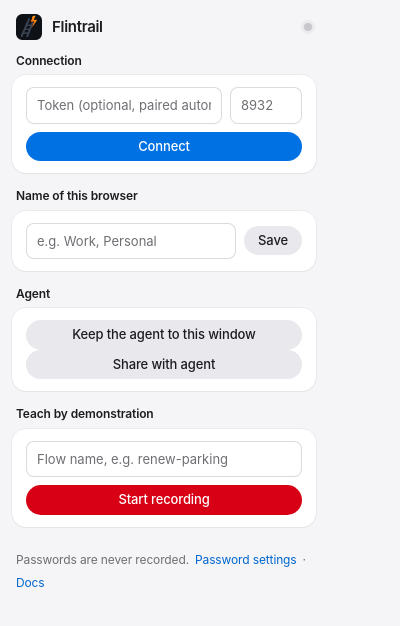
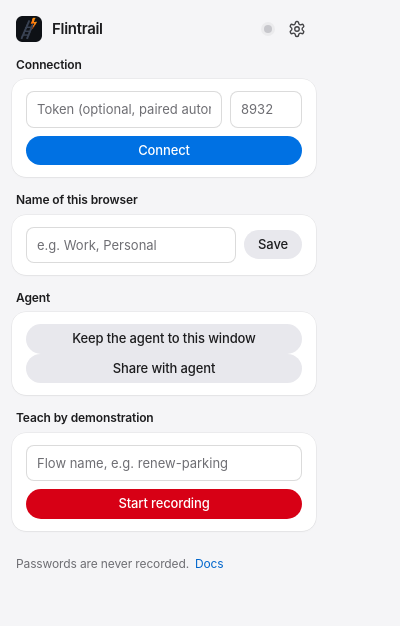
Before and after one commit to Soflutionltd/flintrail, a browser extension: page extension/popup.html in a window 400 px wide. Drawn offline with Linux system fonts and the light colour scheme.

Commit message:
feat(extension): la roue des réglages en haut de la fenêtre de l'extension, à côté du témoin de connexion
Co-Authored-By: Claude Opus 5.5 <noreply@anthropic.com>

```diff
--- a/extension/popup.html
+++ b/extension/popup.html
@@ -20,13 +20,20 @@
   .line button.fit { flex: none; }
   #recinfo { margin-top: 6px; font-size: 12px; font-weight: 500; color: var(--danger); }
   #recinfo:empty { display: none; }
+  .tools { display: flex; align-items: center; gap: 10px; }
+  button.icon { width: 30px; height: 30px; padding: 0; border-radius: 50%; background: transparent; color: var(--ink-soft); }
+  button.icon:hover { background: var(--fill); color: var(--ink); }
+  button.icon svg { width: 18px; height: 18px; }
   footer { display: flex; gap: 6px; flex-wrap: wrap; padding: 6px 16px 14px; font-size: 12px; color: var(--ink-muted); }
 </style>
 </head>
 <body>
   <header>
     <div class="brand"><img src="icons/48.png" alt="" draggable="false"><b>Flintrail</b></div>
-    <div id="dot" title="status" role="img" aria-label="Connection status"></div>
+    <div class="tools">
+      <div id="dot" title="status" role="img" aria-label="Connection status"></div>
+      <button id="settings" type="button" class="icon" title="Settings" aria-label="Settings"><svg viewBox="0 0 24 24" fill="none" stroke="currentColor" stroke-width="1.8" stroke-linecap="round" stroke-linejoin="round" aria-hidden="true"><path d="M12.22 2h-.44a2 2 0 0 0-2 2v.18a2 2 0 0 1-1 1.73l-.43.25a2 2 0 0 1-2 0l-.15-.08a2 2 0 0 0-2.73.73l-.22.38a2 2 0 0 0 .73 2.73l.15.1a2 2 0 0 1 1 1.72v.51a2 2 0 0 1-1 1.74l-.15.09a2 2 0 0 0-.73 2.73l.22.38a2 2 0 0 0 2.73.73l.15-.08a2 2 0 0 1 2 0l.43.25a2 2 0 0 1 1 1.73V20a2 2 0 0 0 2 2h.44a2 2 0 0 0 2-2v-.18a2 2 0 0 1 1-1.73l.43-.25a2 2 0 0 1 2 0l.15.08a2 2 0 0 0 2.73-.73l.22-.39a2 2 0 0 0-.73-2.73l-.15-.08a2 2 0 0 1-1-1.74v-.5a2 2 0 0 1 1-1.74l.15-.09a2 2 0 0 0 .73-2.73l-.22-.38a2 2 0 0 0-2.73-.73l-.15.08a2 2 0 0 1-2 0l-.43-.25a2 2 0 0 1-1-1.73V4a2 2 0 0 0-2-2z"/><circle cx="12" cy="12" r="3"/></svg></button>
+    </div>
   </header>
 
   <div class="content">
@@ -67,7 +74,7 @@
     </section>
   </div>
 
-  <footer><span>Passwords are never recorded.</span><a href="#" id="settings">Password settings</a><span aria-hidden="true">·</span><a href="https://github.com/Soflutionltd/flintrail" target="_blank" rel="noopener">Docs</a></footer>
+  <footer><span>Passwords are never recorded.</span><a href="https://github.com/Soflutionltd/flintrail" target="_blank" rel="noopener">Docs</a></footer>
   <script src="popup.js"></script>
 </body>
 </html>
```
Also changed, not shown: README.md.
